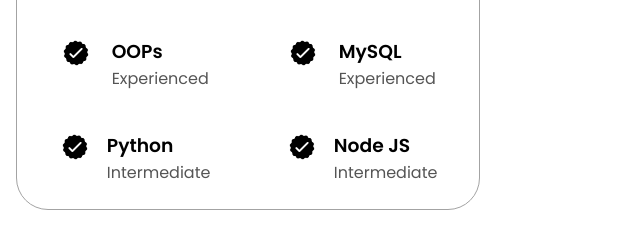
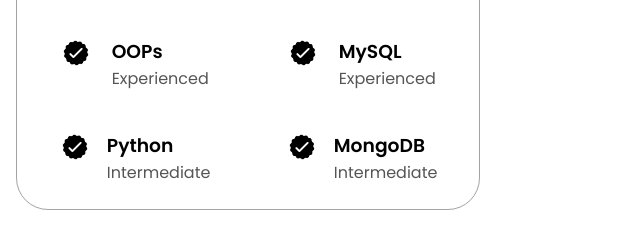
Before and after one commit to TanishJangra/Portfolio, a plain HTML site: page index.html in a window 1280 px wide. Shown: the part 1981-2220 px from the top of the page, 640-1280 px from the left. Drawn offline with Linux system fonts and the light colour scheme.

Commit message:
changes saved

```diff
--- a/index.html
+++ b/index.html
@@ -258,7 +258,7 @@
                   class="icon"
                 />
                 <div>
-                  <h3>Node JS</h3>
+                  <h3>MongoDB</h3>
                   <p>Intermediate</p>
                 </div>
               </article>
```
